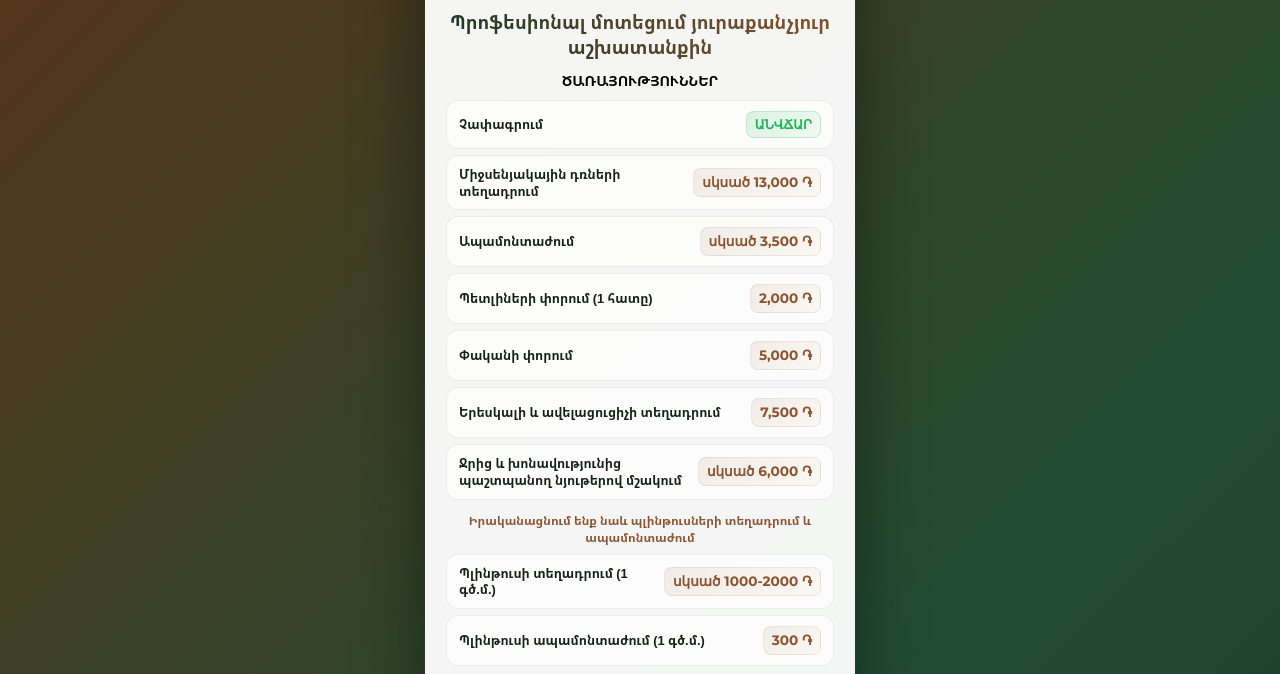
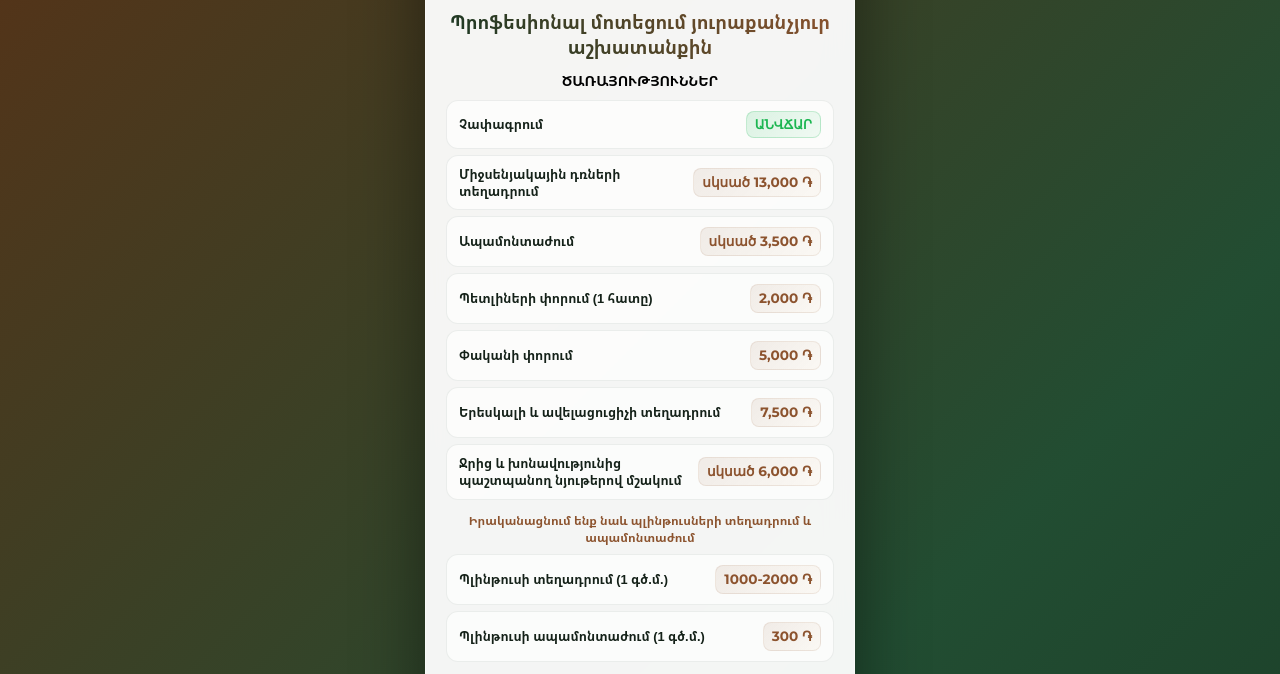
Before and after one commit to Kirito1973/Treecompany, a plain HTML site: page index.html in a window 1280 px wide. Shown: the part 219-893 px from the top of the page. Drawn offline with Linux system fonts and the light colour scheme.

Commit message:
Update index.html

```diff
--- a/index.html
+++ b/index.html
@@ -359,7 +359,7 @@
                 <div class="service-item"><span class="service-name" data-i18n="s7_name">Ջրից և խոնավությունից պաշտպանող նյութերով մշակում</span><span class="service-price" data-i18n="s7_price">սկսած 6,000 ֏</span></div>
 
                 <div class="service-subheading" data-i18n="subheading">Իրականացնում ենք նաև պլինթուսների տեղադրում և ապամոնտաժում</div>
-                <div class="service-item"><span class="service-name" data-i18n="s8_name">Պլինթուսի տեղադրում (1 գծ.մ.)</span><span class="service-price" data-i18n="s8_price">սկսած 1000-2000 ֏</span></div>
+                <div class="service-item"><span class="service-name" data-i18n="s8_name">Պլինթուսի տեղադրում (1 գծ.մ.)</span><span class="service-price" data-i18n="s8_price">1000-2000 ֏</span></div>
                 <div class="service-item"><span class="service-name" data-i18n="s9_name">Պլինթուսի ապամոնտաժում (1 գծ.մ.)</span><span class="service-price" data-i18n="s9_price">300 ֏</span></div>
             </div>
             <p class="info-note" data-i18n="info_note">* Մանրամասների համար կարող եք կապ հաստատել մեզ հետ ձեզ համար հարմար տարբերակով</p>
```
